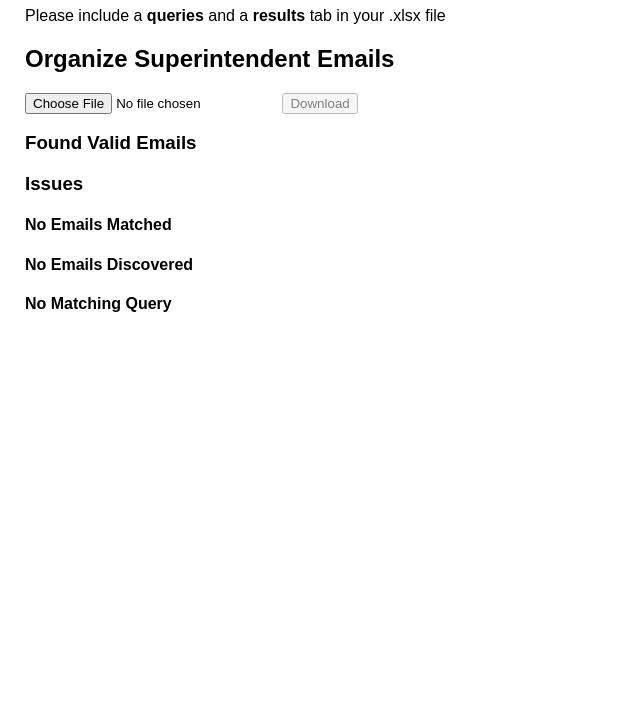
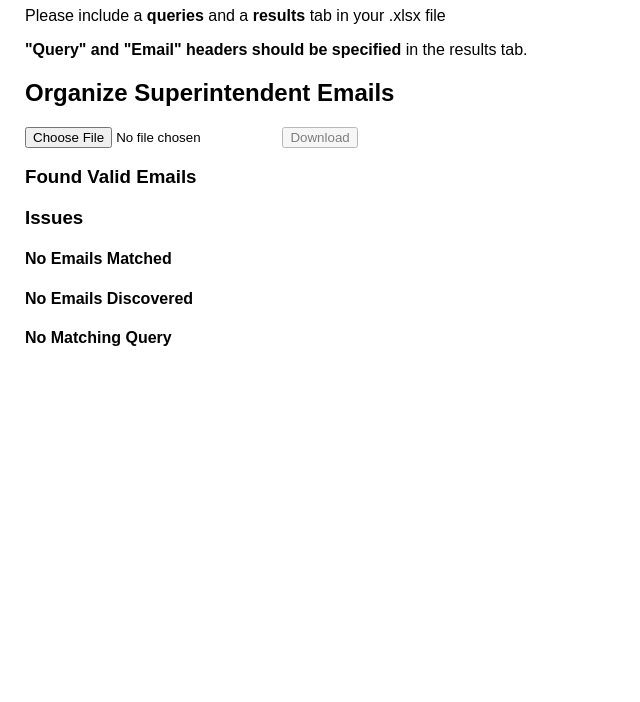
Before and after one commit to garrettmflynn/alterea-automation, a plain HTML site: page index.html in a window 1280 px wide. Shown: the part 98-800 px from the top of the page, without its empty margins (0-640 px from the left). Drawn offline with Linux system fonts and the light colour scheme.

Commit message:
Add instruction message

```diff
--- a/index.html
+++ b/index.html
@@ -52,6 +52,8 @@
 <body>
     <h1>Alterea Automation Tools</h1>
     <p>Please include a <b>queries</b> and a <b>results</b> tab in your .xlsx file</p>
+
+    <p><b>"Query" and "Email" headers should be specified</b> in the results tab.</p>
 
     <h2>Organize Superintendent Emails</h2>
     <input type="file" accept=".xlsx"></input>
```
